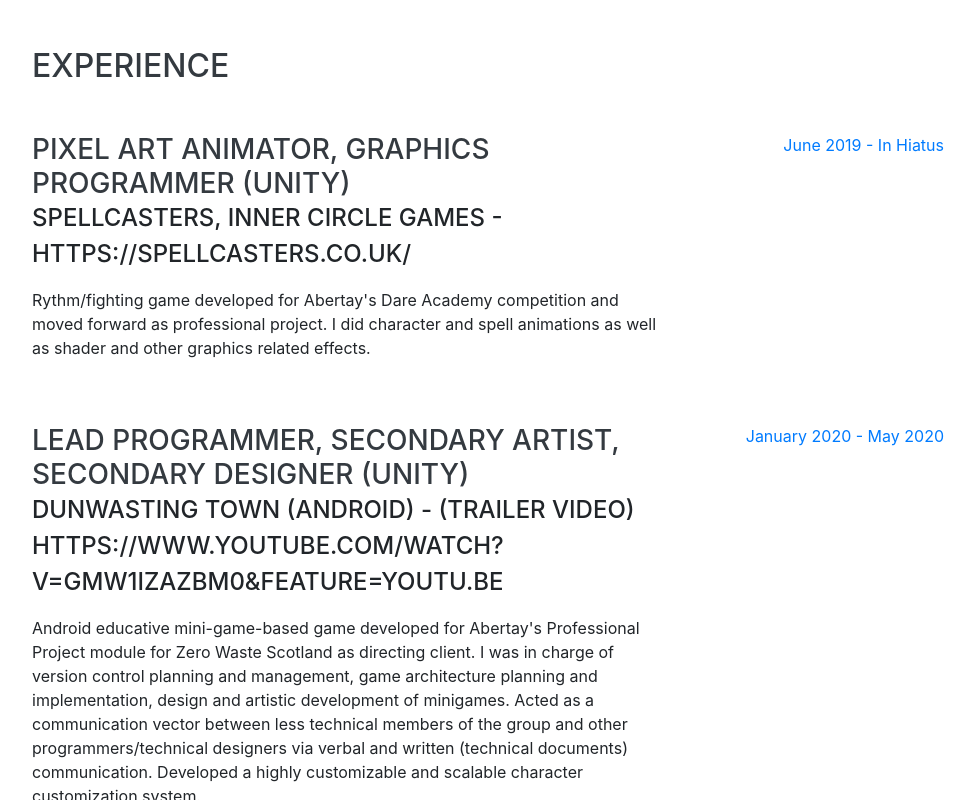
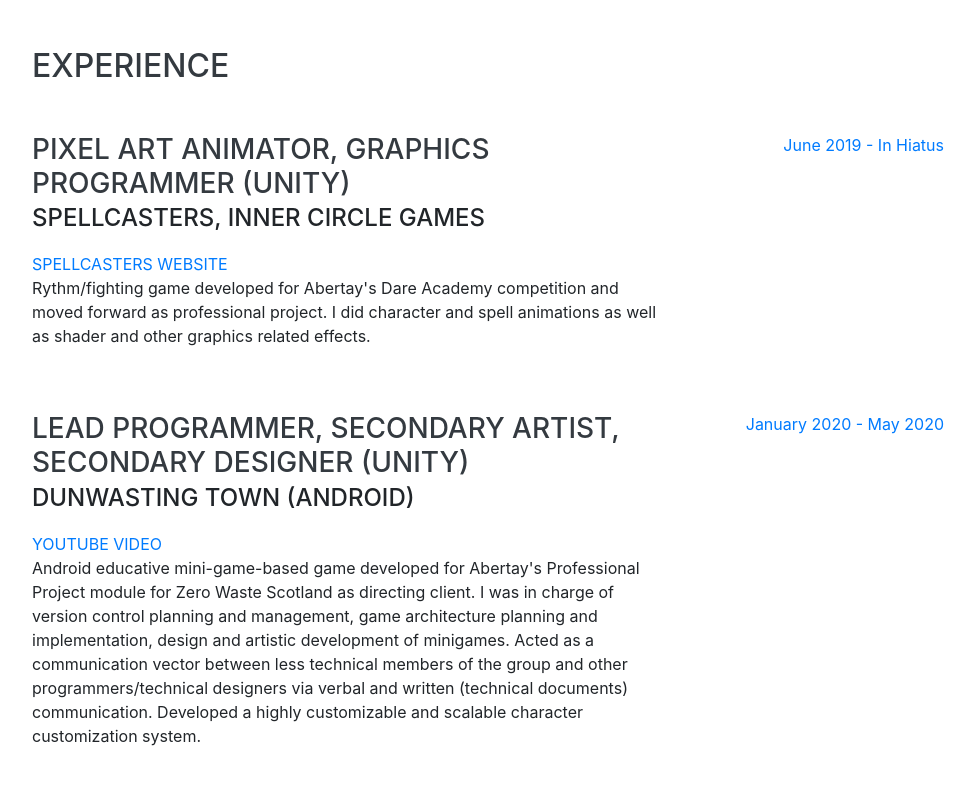
Before and after one commit to JuanluMorales/juanlumorales.github.io, a website with bundled scripts: page index.html in a window 1280 px wide. Shown: the part 1849-2649 px from the top of the page, without its empty margins (288-1263 px from the left). Built offline with nearby package versions, Linux system fonts and the light colour scheme; a web font is replaced by a local one.

Commit message:
changes to urls

```diff
--- a/index.html
+++ b/index.html
@@ -93,9 +93,6 @@
           <a href="https://www.linkedin.com/in/juan-luis-morales-jimenez/" target="_blank">
             <i class="fab fa-linkedin-in"></i>
           </a>
-          <a href="https://github.com/JuanluMorales" target="_blank">
-            <i class="fab fa-github"></i>
-          </a>
         </div>
       </div>
     </section>
@@ -115,11 +112,7 @@
           </a>
         <div class="row">
             <div class="column">
-
-             <!-- <a href="https://juanlumorales.itch.io" target="_blank">-->
                 <img src="img/Rain.png" alt="Rain" style="padding-top: 50px;">
-              <!--</a> -->
-
             </div>
             <div class="column">
               <img src="img/Ballware.png" alt="Ballware" style="width:50%;padding-top: 50px" >
@@ -128,8 +121,6 @@
               <img src="img/SotD.jpg" alt="Seeker of the Dusk" style="width:50%;padding-top: 50px">
             </div>
           </div>
-       <!-- <img src="img/Rain.png" alt style="padding-top: 50px;">
-        <img src="img/Ballware.png" alt style="padding-top: 50px;">-->
       </div>
     </div>
     </section>
@@ -141,7 +132,8 @@
         <div class="resume-item d-flex flex-column flex-md-row justify-content-between mb-5">
           <div class="resume-content">
             <h3 class="mb-0">Pixel Art Animator, Graphics Programmer (Unity)</h3>
-            <div class="subheading mb-3">Spellcasters, Inner Circle Games - https://spellcasters.co.uk/</div>
+            <div class="subheading mb-3">Spellcasters, Inner Circle Games</div>
+            <a href="https://spellcasters.co.uk/">SPELLCASTERS WEBSITE</a>
             <p>Rythm/fighting game developed for Abertay's Dare Academy competition and moved forward as professional project. I did character and spell animations as well as shader and other graphics related effects.</p>
           </div>
           <div class="resume-date text-md-right">
@@ -152,7 +144,8 @@
         <div class="resume-item d-flex flex-column flex-md-row justify-content-between mb-5">
           <div class="resume-content">
             <h3 class="mb-0">Lead Programmer, Secondary Artist, Secondary Designer (Unity)</h3>
-            <div class="subheading mb-3">Dunwasting Town (Android) - (Trailer Video) https://www.youtube.com/watch?v=GMW1izazbM0&feature=youtu.be</div>
+            <div class="subheading mb-3">Dunwasting Town (Android)</div>
+            <a href="https://www.youtube.com/watch?v=GMW1izazbM0">YOUTUBE VIDEO</a>
             <p>Android educative mini-game-based game developed for Abertay's Professional Project module for Zero Waste Scotland as directing client.
               I was in charge of version control planning and management, game architecture planning and implementation, design and artistic development of minigames. Acted as a
               communication vector between less technical members of the group and other programmers/technical designers via verbal and written (technical documents) communication.
```
